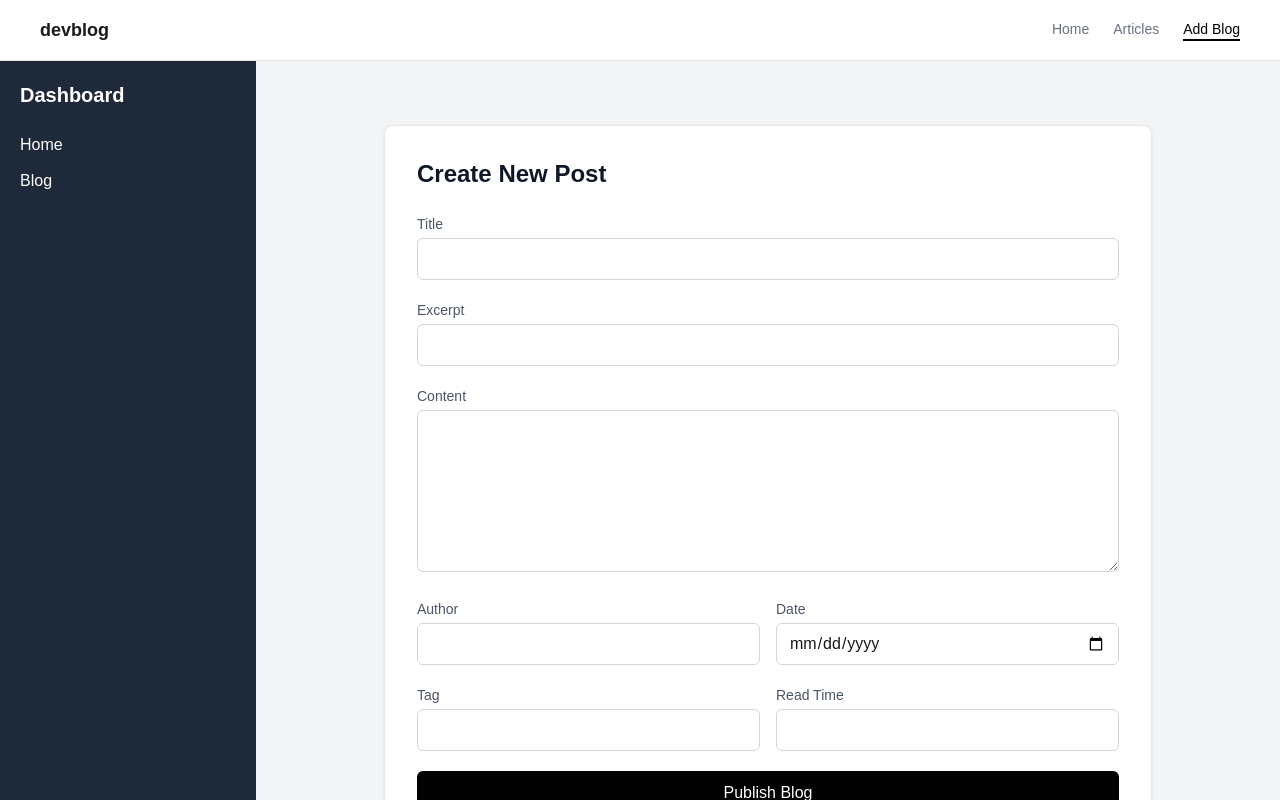
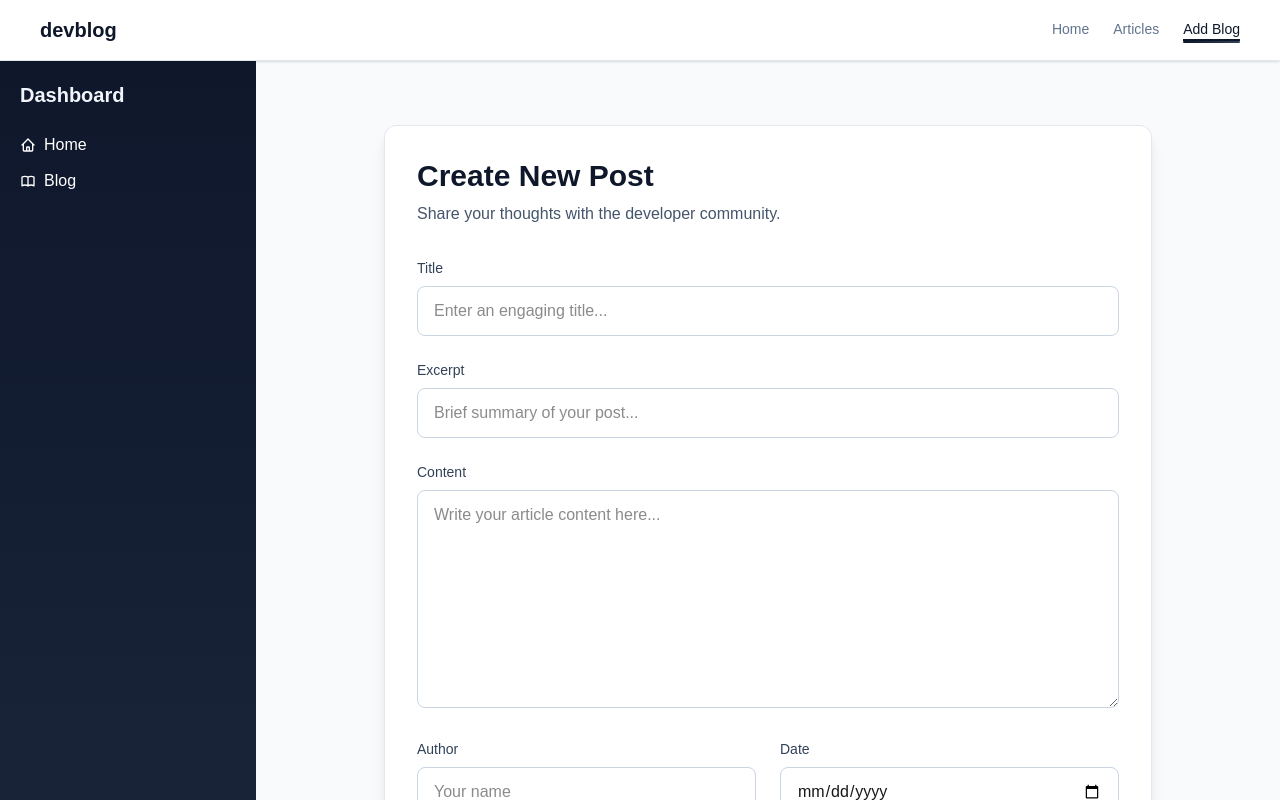
Before and after one commit to Madhansivanantham/nextJsBlogApp, a Next.js app: page /addBlog in a window 1280 px wide. Shown: the top 800 px of the page. Built offline with nearby package versions, Linux system fonts and the light colour scheme.

Commit message:
improved styling

```diff
--- a/app/addBlog/page.tsx
+++ b/app/addBlog/page.tsx
@@ -46,98 +46,107 @@ export default function AddBlogPage() {
   return (
     <div className="flex">
       {/* Main Content */}
-      <div className="flex-1 px-6 py-10  min-h-screen">
+      <div className="flex-1 px-6 py-10 min-h-screen bg-slate-50">
 
-        <div className="max-w-3xl mx-auto bg-white border border-gray-200 rounded-lg p-8 shadow-sm">
+        <div className="max-w-3xl mx-auto bg-white border border-slate-200 rounded-xl p-8 shadow-lg">
 
-          <h1 className="text-2xl font-semibold text-gray-900 mb-6">
-            Create New Post
-          </h1>
+          <div className="mb-8">
+            <h1 className="text-3xl font-bold text-slate-900 mb-2">
+              Create New Post
+            </h1>
+            <p className="text-slate-600">Share your thoughts with the developer community.</p>
+          </div>
 
-          <form onSubmit={handleSubmit} className="space-y-5">
+          <form onSubmit={handleSubmit} className="space-y-6">
 
             {/* Title */}
             <div>
-              <label className="block text-sm text-gray-600 mb-1">Title</label>
+              <label className="block text-sm font-medium text-slate-700 mb-2">Title</label>
               <input
                 type="text"
                 name="title"
                 value={formData.title}
                 onChange={handleChange}
-                className="w-full border border-gray-300 rounded-md px-3 py-2 focus:outline-none focus:ring-1 focus:ring-gray-400"
+                className="w-full border border-slate-300 rounded-lg px-4 py-3 focus:outline-none focus:ring-2 focus:ring-slate-500 focus:border-transparent transition-all"
+                placeholder="Enter an engaging title..."
               />
             </div>
 
             {/* Excerpt */}
             <div>
-              <label className="block text-sm text-gray-600 mb-1">Excerpt</label>
+              <label className="block text-sm font-medium text-slate-700 mb-2">Excerpt</label>
               <input
                 type="text"
                 name="excerpt"
                 value={formData.excerpt}
                 onChange={handleChange}
-                className="w-full border border-gray-300 rounded-md px-3 py-2 focus:outline-none focus:ring-1 focus:ring-gray-400"
+                className="w-full border border-slate-300 rounded-lg px-4 py-3 focus:outline-none focus:ring-2 focus:ring-slate-500 focus:border-transparent transition-all"
+                placeholder="Brief summary of your post..."
               />
             </div>
 
             {/* Content */}
             <div>
-              <label className="block text-sm text-gray-600 mb-1">Content</label>
+              <label className="block text-sm font-medium text-slate-700 mb-2">Content</label>
               <textarea
                 name="content"
-                rows={6}
+                rows={8}
                 value={formData.content}
                 onChange={handleChange}
-                className="w-full border border-gray-300 rounded-md px-3 py-2 focus:outline-none focus:ring-1 focus:ring-gray-400"
+                className="w-full border border-slate-300 rounded-lg px-4 py-3 focus:outline-none focus:ring-2 focus:ring-slate-500 focus:border-transparent transition-all resize-vertical"
+                placeholder="Write your article content here..."
               />
             </div>
 
             {/* Row */}
-            <div className="grid grid-cols-2 gap-4">
+            <div className="grid grid-cols-1 md:grid-cols-2 gap-6">
               <div>
-                <label className="block text-sm text-gray-600 mb-1">Author</label>
+                <label className="block text-sm font-medium text-slate-700 mb-2">Author</label>
                 <input
                   type="text"
                   name="author"
                   value={formData.author}
                   onChange={handleChange}
-                  className="w-full border border-gray-300 rounded-md px-3 py-2"
+                  className="w-full border border-slate-300 rounded-lg px-4 py-3 focus:outline-none focus:ring-2 focus:ring-slate-500 focus:border-transparent transition-all"
+                  placeholder="Your name"
                 />
               </div>
 
               <div>
-                <label className="block text-sm text-gray-600 mb-1">Date</label>
+                <label className="block text-sm font-medium text-slate-700 mb-2">Date</label>
                 <input
                   type="date"
                   name="date"
                   value={formData.date}
                   onChange={handleChange}
-                  className="w-full border border-gray-300 rounded-md px-3 py-2"
+                  className="w-full border border-slate-300 rounded-lg px-4 py-3 focus:outline-none focus:ring-2 focus:ring-slate-500 focus:border-transparent transition-all"
                 />
               </div>
             </div>
 
             {/* Row */}
-            <div className="grid grid-cols-2 gap-4">
+            <div className="grid grid-cols-1 md:grid-cols-2 gap-6">
               <div>
-                <label className="block text-sm text-gray-600 mb-1">Tag</label>
+                <label className="block text-sm font-medium text-slate-700 mb-2">Tag</label>
                 <input
                   type="text"
                   name="tag"
                   value={formData.tag}
                   onChange={handleChange}
-                  className="w-full border border-gray-300 rounded-md px-3 py-2"
+                  className="w-full border border-slate-300 rounded-lg px-4 py-3 focus:outline-none focus:ring-2 focus:ring-slate-500 focus:border-transparent transition-all"
+                  placeholder="e.g., React, Next.js"
                 />
               </div>
 
               <div>
-                <label className="block text-sm text-gray-600 mb-1">Read Time</label>
+                <label className="block text-sm font-medium text-slate-700 mb-2">Read Time</label>
                 <input
                   type="text"
                   name="readTime"
                   value={formData.readTime}
                   onChange={handleChange}
-                  className="w-full border border-gray-300 rounded-md px-3 py-2"
+                  className="w-full border border-slate-300 rounded-lg px-4 py-3 focus:outline-none focus:ring-2 focus:ring-slate-500 focus:border-transparent transition-all"
+                  placeholder="e.g., 5 min read"
                 />
               </div>
             </div>
@@ -145,9 +154,10 @@ export default function AddBlogPage() {
             {/* Button */}
             <button
               type="submit"
-              className="w-full bg-black text-white py-2.5 rounded-md hover:bg-gray-800 transition"
+              disabled={isSubmitting}
+              className="w-full bg-gradient-to-r from-slate-900 to-slate-700 text-white py-3 rounded-lg hover:from-slate-800 hover:to-slate-600 transition-all duration-200 font-medium disabled:opacity-50 disabled:cursor-not-allowed shadow-lg"
             >
-              Publish Blog
+              {isSubmitting ? 'Publishing...' : 'Publish Blog'}
             </button>
 
           </form>
--- a/app/blog/[slug]/page.tsx
+++ b/app/blog/[slug]/page.tsx
@@ -46,7 +46,7 @@ export default function PostPage() {
 
   return (
     <article className="max-w-2xl mx-auto group">
-      <Link href="/" className="inline-flex items-center text-sm font-medium text-stone-500 hover:text-stone-900 transition-colors mb-10 group-hover:-translate-x-1 duration-300">
+      <Link href="/" className="inline-flex items-center text-sm font-medium text-slate-500 hover:text-slate-900 transition-colors mb-10 group-hover:-translate-x-1 duration-300">
         <svg className="w-4 h-4 mr-2" fill="none" viewBox="0 0 24 24" stroke="currentColor">
           <path strokeLinecap="round" strokeLinejoin="round" strokeWidth={2} d="M10 19l-7-7m0 0l7-7m-7 7h18" />
         </svg>
@@ -54,21 +54,21 @@ export default function PostPage() {
       </Link>
 
       <div className="mb-10">
-        <h1 className="text-4xl md:text-5xl font-extrabold text-stone-900 tracking-tight leading-tight mb-6">{post.title}</h1>
+        <h1 className="text-4xl md:text-5xl font-extrabold text-slate-900 tracking-tight leading-tight mb-6">{post.title}</h1>
 
-        <div className="flex items-center gap-4 text-sm font-medium text-stone-500 bg-stone-50 px-4 py-3 rounded-full w-fit">
+        <div className="flex items-center gap-4 text-sm font-medium text-slate-500 bg-slate-50 px-4 py-3 rounded-full w-fit">
           <div className="flex items-center gap-2">
-            <div className="w-6 h-6 rounded-full bg-gradient-to-tr from-stone-200 to-stone-400 flex items-center justify-center text-xs text-white font-bold">
+            <div className="w-6 h-6 rounded-full bg-gradient-to-tr from-slate-400 to-slate-600 flex items-center justify-center text-xs text-white font-bold">
               {post.author.charAt(0)}
             </div>
-            <span className="text-stone-700">{post.author}</span>
+            <span className="text-slate-700">{post.author}</span>
           </div>
           <span className="opacity-50">•</span>
           <time dateTime={post.date}>{new Date(post.date).toLocaleDateString('en-US', { month: 'long', day: 'numeric', year: 'numeric' })}</time>
         </div>
       </div>
 
-      <div className="prose prose-stone prose-lg max-w-none text-stone-700 leading-relaxed">
+      <div className="prose prose-slate prose-lg max-w-none text-slate-700 leading-relaxed">
         {post.content.split('\n').map((paragraph, index) => (
           paragraph.trim() ? <p key={index} className="mb-6">{paragraph}</p> : null
         ))}
--- a/app/layout.tsx
+++ b/app/layout.tsx
@@ -16,18 +16,27 @@ export default function RootLayout({ children }: { children: React.ReactNode })
 
         <div className="min-h-screen flex">
 
-          <aside className="w-64 bg-gray-800 text-white p-5">
-            <h2 className="text-xl font-bold mb-6">Dashboard</h2>
+          <aside className="w-64 bg-gradient-to-b from-slate-900 to-slate-800 text-white p-5 shadow-xl">
+            <h2 className="text-xl font-bold mb-6 text-slate-100">Dashboard</h2>
 
             <nav className="flex flex-col gap-3 ">
-              <Link className="hover:text-stone-200 " href="/">Home</Link>
-              <Link className="hover:text-stone-200 " href="/blog">Blog</Link>
-
+              <Link className="hover:text-slate-200 transition-colors duration-200 flex items-center gap-2" href="/">
+                <svg className="w-4 h-4" fill="none" stroke="currentColor" viewBox="0 0 24 24">
+                  <path strokeLinecap="round" strokeLinejoin="round" strokeWidth={2} d="M3 12l2-2m0 0l7-7 7 7M5 10v10a1 1 0 001 1h3m10-11l2 2m-2-2v10a1 1 0 01-1 1h-3m-6 0a1 1 0 001-1v-4a1 1 0 011-1h2a1 1 0 011 1v4a1 1 0 001 1m-6 0h6" />
+                </svg>
+                Home
+              </Link>
+              <Link className="hover:text-slate-200 transition-colors duration-200 flex items-center gap-2" href="/blog">
+                <svg className="w-4 h-4" fill="none" stroke="currentColor" viewBox="0 0 24 24">
+                  <path strokeLinecap="round" strokeLinejoin="round" strokeWidth={2} d="M12 6.253v13m0-13C10.832 5.477 9.246 5 7.5 5S4.168 5.477 3 6.253v13C4.168 18.477 5.754 18 7.5 18s3.332.477 4.5 1.253m0-13C13.168 5.477 14.754 5 16.5 5c1.746 0 3.332.477 4.5 1.253v13C19.832 18.477 18.246 18 16.5 18c-1.746 0-3.332.477-4.5 1.253" />
+                </svg>
+                Blog
+              </Link>
             </nav>
           </aside>
 
 
-          <main className="flex-1 p-6 bg-gray-100">
+          <main className="flex-1 p-6 bg-slate-50">
             {children}
           </main>
         </div>
--- a/app/ui/navbar.tsx
+++ b/app/ui/navbar.tsx
@@ -21,13 +21,16 @@ export default function Navbar() {
                     key={link.name}
                     href={link.href}
                     className={clsx(
-                        'text-sm font-medium transition-colors',
+                        'text-sm font-medium transition-colors duration-200 relative',
                         pathname === link.href
-                            ? 'text-black border-b-2 border-black'
-                            : 'text-gray-500 hover:text-black'
+                            ? 'text-slate-900 border-b-2 border-slate-900'
+                            : 'text-slate-500 hover:text-slate-900'
                     )}
                 >
                     {link.name}
+                    {pathname === link.href && (
+                        <div className="absolute -bottom-1 left-0 right-0 h-0.5 bg-gradient-to-r from-slate-900 to-slate-700 rounded-full"></div>
+                    )}
                 </Link>
             ))}
         </nav>
--- a/components/Footer.tsx
+++ b/components/Footer.tsx
@@ -1,7 +1,7 @@
 export default function Footer() {
   return (
-    <footer className="w-full border-t border-stone-200 bg-white">
-      <div className="max-w-4xl mx-auto px-6 py-6 flex flex-col sm:flex-row items-center justify-between gap-2 text-sm text-stone-400">
+    <footer className="w-full border-t border-slate-200 bg-white/95 backdrop-blur-sm">
+      <div className="max-w-4xl mx-auto px-6 py-6 flex flex-col sm:flex-row items-center justify-between gap-2 text-sm text-slate-500">
         <span>© {new Date().getFullYear()} devblog. Built with Next.js.</span>
         <span>All rights reserved.</span>
       </div>
--- a/components/Header.tsx
+++ b/components/Header.tsx
@@ -3,19 +3,11 @@ import Navbar from "@/app/ui/navbar";
 
 export default function Header() {
   return (
-    <header className="border-b border-stone-200 bg-white sticky top-0 z-10">
+    <header className="border-b border-slate-200 bg-white/95 backdrop-blur-sm sticky top-0 z-10 shadow-sm">
       <div className="w-full px-10 py-4 flex items-center justify-between">
-        <Link href="/" className="font-semibold text-stone-900 text-lg">
+        <Link href="/" className="font-bold text-slate-900 text-xl hover:text-slate-700 transition-colors">
           devblog
         </Link>
-        {/* <div className="flex gap-10">
-          <Link href="/" className="text-sm text-stone-500 hover:text-stone-900">
-          Articles
-        </Link>
-        <Link href="/" className="text-sm text-stone-500 hover:text-stone-900">
-          Home
-        </Link>
-        </div> */}
         <Navbar></Navbar>
       </div>
     </header>
--- a/lib/posts.ts
+++ b/lib/posts.ts
@@ -4,7 +4,7 @@ const initialPosts = [
     slug: "getting-started-nextjs",
     title: "Getting Started with Next.js",
     excerpt: "A quick intro to building apps with Next.js and the App Router.",
-    content: "Next.js makes it easy to build fast React apps. With the App Router, every folder in app/ becomes a route. Just create a page.tsx and you're live. It supports server components by default, so your pages are fast and SEO-friendly out of the box.",
+    content: "Next.js makes it easy to build fast React apps. With the App Router, every folder in app/ becomes a route. Just create a page.tsx and you're live. It supports server components by default, so your pages are fast and SEO-friendly out of the box. \\ Next.js is a React framework for building full-stack web applications. You use React Components to build user interfaces, and Next.js for additional features and optimizations.",
     author: "Priya Nair",
     date: "April 2, 2026",
     tag: "Next.js",
```
Also changed, not shown: app/articles/page.tsx (+13 -6 lines), app/loading.tsx (+15 -9 lines), app/page.tsx (+11 -5 lines), components/PostCard.tsx (+10 -5 lines).
